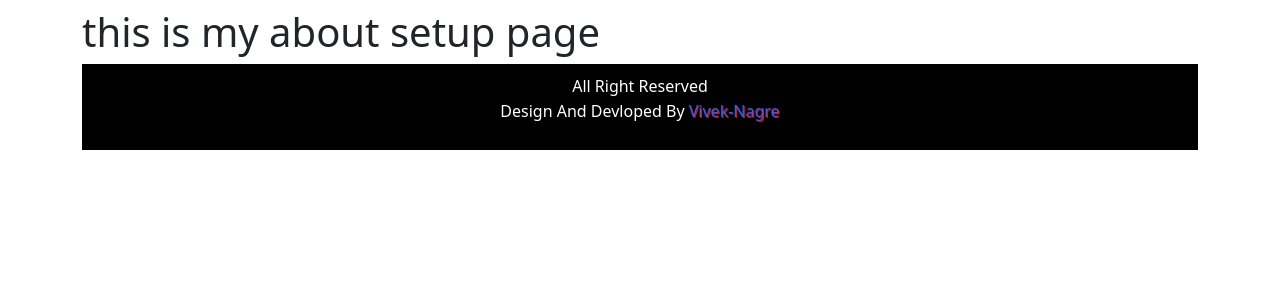
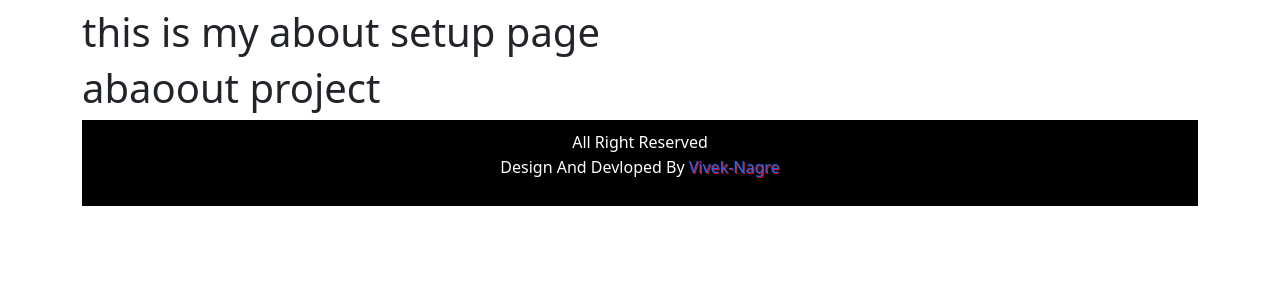
Before and after one commit to vivek-nagre/Digifarm, a Django app: page /about/ in a window 1280 px wide. Shown: the part 56-356 px from the top of the page. Run offline with Django 3.2, Linux system fonts and the light colour scheme; some libraries are stand-ins or nearby versions.

```diff
--- a/store/templates/about.html
+++ b/store/templates/about.html
@@ -4,7 +4,5 @@
 {%block vivek%}
 <div class="container">
 <h1>this is my about setup page</h1>
-
-
-
+<h1>abaoout project</h1>
 {%endblock%}</div>
```
